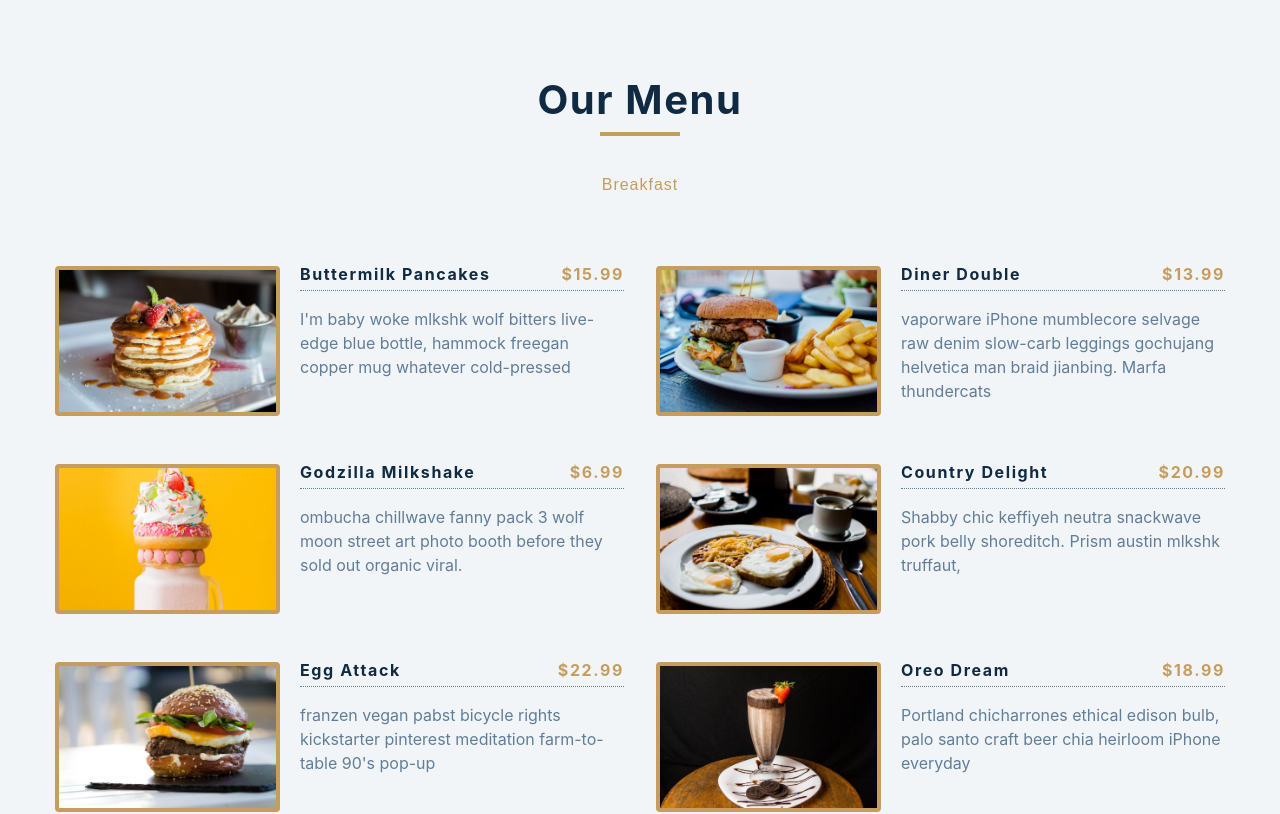
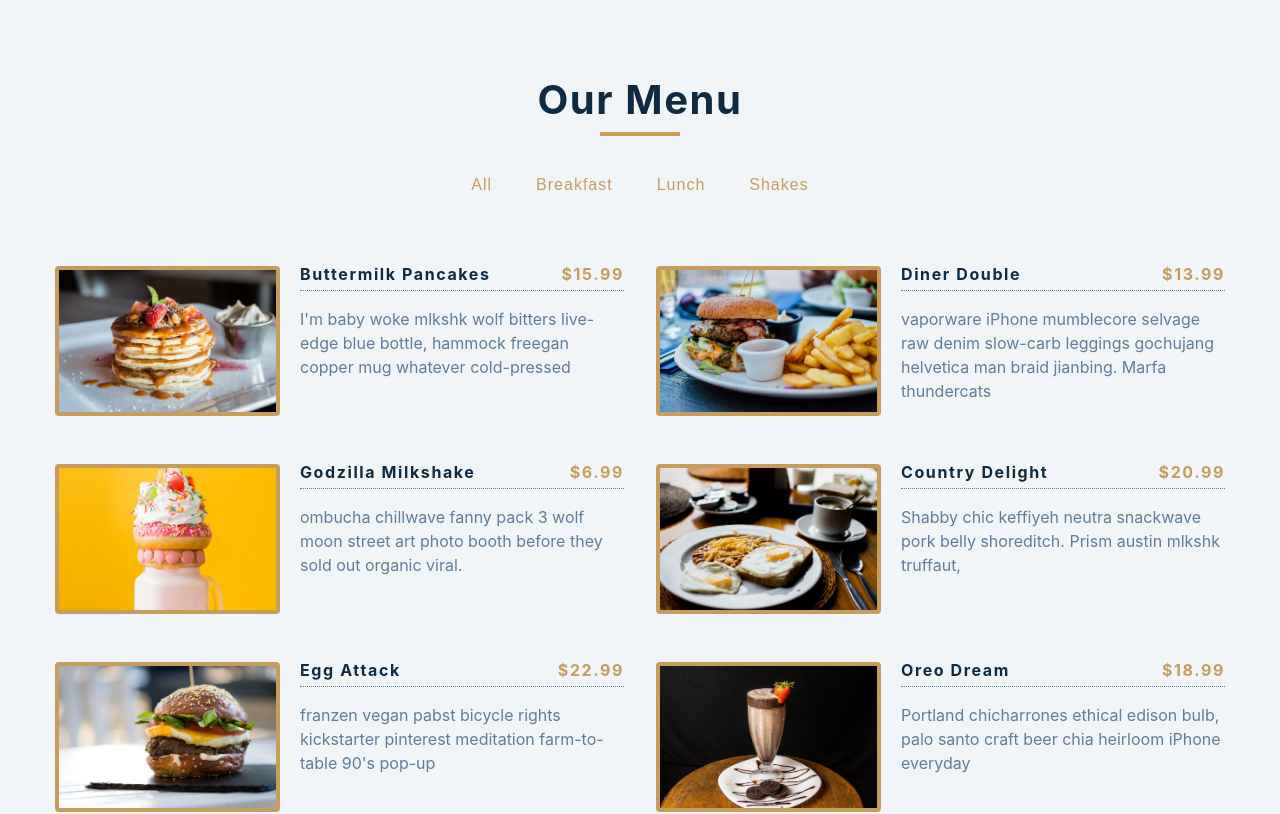
Before and after one commit to aishtiaq7/05-menu, a React (Create React App) app: page / in a window 1280 px wide. Shown: the top 814 px of the page. Built offline with nearby package versions, Linux system fonts and the light colour scheme.

Commit message:
menu web app finised as tutorial

```diff
--- a/src/App.js
+++ b/src/App.js
@@ -3,12 +3,22 @@ import Menu from "./Menu";
 import Categories from "./Categories";
 import items from "./data";
 
+var allCategories = items.map( item =>{
+  return item.category;
+})
+allCategories = [ 'all',...new Set(allCategories),];
+
 function App() {
   const [menu, setMenu] = useState(items);
-  const [catagories, setCatagories] = useState([]);
+  const [catagories, setCatagories] = useState(allCategories);
 
   const filterCategory = (category) =>{
-    console.log('clicked on filterCategory with ' + category);
+    console.log('\tfilterCategory with ' + category);
+    if ( category ==='all'){
+      setMenu(items);
+      return;
+    }
+
     const newMenu = items.filter( item =>{
       return item.category === category
     })
@@ -24,7 +34,7 @@ function App() {
           <h2>Our Menu</h2>
         <div className="underline"></div>
         </div>
-        <Categories filterCategory={filterCategory}/>
+        <Categories filterCategory={filterCategory} allCategories={allCategories}/>
         <Menu key={new Date().getTime().toString()} menuItems={menu} />
       </section>
     </main>
--- a/src/Categories.js
+++ b/src/Categories.js
@@ -1,18 +1,20 @@
 import React from "react";
 
-const Categories = ({ filterCategory }) => {
-  // console.log(filterCategory('breakfast'));
+const Categories = ({ filterCategory, allCategories }) => {
+  const handleOnClick = (category) =>{
+    console.log(category);
+    filterCategory(category);
+  }
 
   return (
     <div className="btn-container">
-      <button
-        className="filter-btn"
-        onClick={() => {
-          filterCategory("breakfast");
-        }}
-      >
-        Breakfast
-      </button>
+      {allCategories.map((category, index) => {
+        return (
+          <button type="button" className="filter-btn" key={index} onClick={() =>handleOnClick(category)}>
+            {category}
+          </button>
+        );
+      })}
     </div>
   );
 };
```
